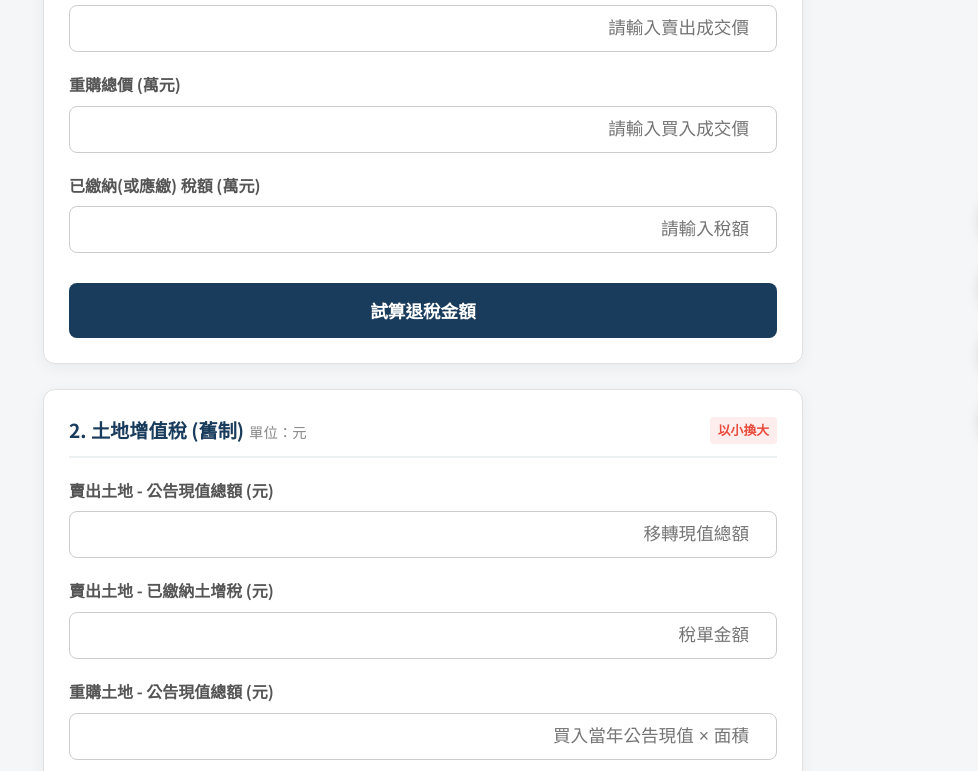
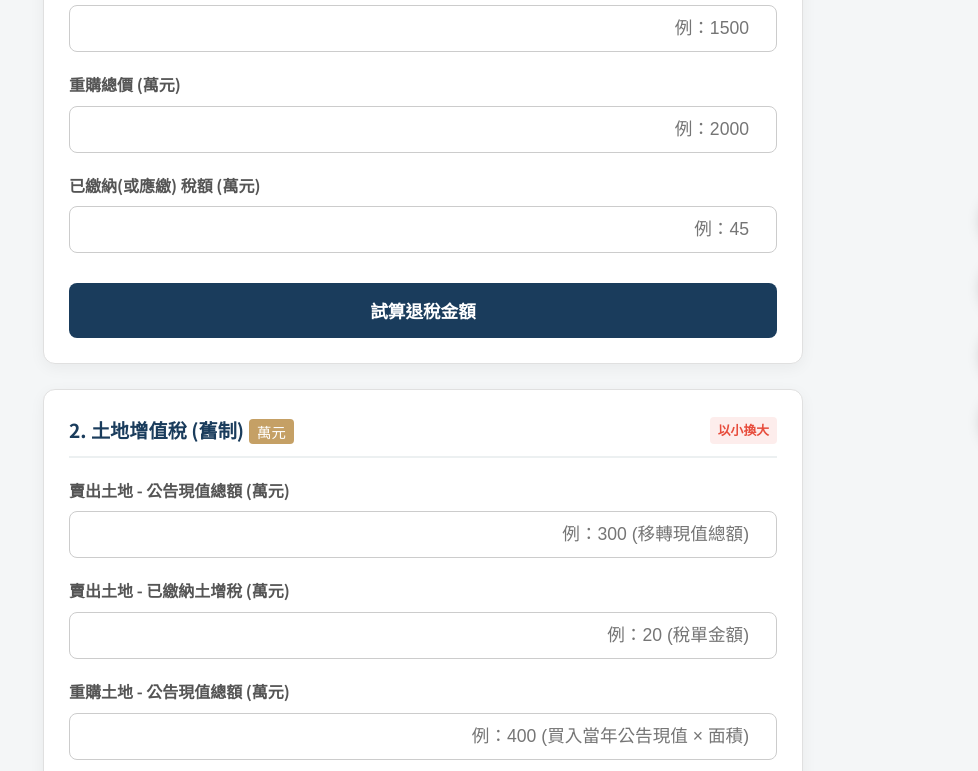
Before and after one commit to yangceo-taiwan/Land-value-added-tax-and-property-tax-refund-upon-repurchase, a plain HTML site: page index.html in a window 1280 px wide. Shown: the part 329-1100 px from the top of the page, 217-1195 px from the left. Drawn offline with nearby package versions, Linux system fonts and the light colour scheme.

Commit message:
Add files via upload

```diff
--- a/index.html
+++ b/index.html
@@ -51,7 +51,7 @@
         }
         input[type="number"]:focus { border-color: var(--brand-gold); outline: none; box-shadow: 0 0 0 3px rgba(197, 160, 101, 0.2); }
 
-        .unit-tag { font-size: 0.9rem; color: #888; font-weight: normal; margin-left: 5px; }
+        .unit-tag { font-size: 0.9rem; color: #fff; background:var(--brand-gold); padding:2px 8px; border-radius:4px; font-weight: normal; margin-left: 5px; }
 
         .btn-calc {
             width: 100%; padding: 15px; background: var(--brand-dark); color: white; border: none; border-radius: 8px;
@@ -128,23 +128,23 @@
 
         <div class="card">
             <div class="card-header">
-                <div>1. 房地合一稅 (新制)<span class="unit-tag">單位：萬元</span></div>
+                <div>1. 房地合一稅 (新制)<span class="unit-tag">萬元</span></div>
                 <span class="tag tag-sell">全額/比例退稅</span>
             </div>
 
             <div class="input-group">
                 <label>賣出總價 (萬元)</label>
-                <input type="number" v-model.number="new_sell_price" placeholder="請輸入賣出成交價">
+                <input type="number" v-model.number="new_sell_price" placeholder="例：1500">
             </div>
 
             <div class="input-group">
                 <label>重購總價 (萬元)</label>
-                <input type="number" v-model.number="new_buy_price" placeholder="請輸入買入成交價">
+                <input type="number" v-model.number="new_buy_price" placeholder="例：2000">
             </div>
 
             <div class="input-group">
                 <label>已繳納(或應繳) 稅額 (萬元)</label>
-                <input type="number" v-model.number="paid_tax" placeholder="請輸入稅額">
+                <input type="number" v-model.number="paid_tax" placeholder="例：45">
             </div>
 
             <button class="btn-calc" @click="calcNew">試算退稅金額</button>
@@ -161,32 +161,32 @@
 
         <div class="card">
             <div class="card-header">
-                <div>2. 土地增值稅 (舊制)<span class="unit-tag">單位：元</span></div>
+                <div>2. 土地增值稅 (舊制)<span class="unit-tag">萬元</span></div>
                 <span class="tag tag-buy">以小換大</span>
             </div>
 
             <div class="input-group">
-                <label>賣出土地 - 公告現值總額 (元)</label>
-                <input type="number" v-model.number="old_land_val" placeholder="移轉現值總額">
+                <label>賣出土地 - 公告現值總額 (萬元)</label>
+                <input type="number" v-model.number="old_land_val" placeholder="例：300 (移轉現值總額)">
             </div>
 
             <div class="input-group">
-                <label>賣出土地 - 已繳納土增稅 (元)</label>
-                <input type="number" v-model.number="old_land_tax" placeholder="稅單金額">
+                <label>賣出土地 - 已繳納土增稅 (萬元)</label>
+                <input type="number" v-model.number="old_land_tax" placeholder="例：20 (稅單金額)">
             </div>
 
             <div class="input-group">
-                <label>重購土地 - 公告現值總額 (元)</label>
-                <input type="number" v-model.number="new_land_val" placeholder="買入當年公告現值 × 面積">
+                <label>重購土地 - 公告現值總額 (萬元)</label>
+                <input type="number" v-model.number="new_land_val" placeholder="例：400 (買入當年公告現值 × 面積)">
             </div>
 
             <button class="btn-calc" @click="calcOld">試算退稅金額</button>
 
             <div class="result-box" v-if="old_refund !== null">
                 <div class="result-title">可退稅金額</div>
-                <div class="result-value">{{ formatMoney(old_refund) }} 元</div>
+                <div class="result-value">{{ formatWan(old_refund) }} 萬元</div>
                 <p style="font-size:0.9rem; color:#666; margin-top:10px;" v-if="old_refund === 0">
-                    不符合退稅資格 (重購現值不足以扣抵)
+                    不符合退稅資格<br>(原因：重購現值 不足扣抵 賣出淨值)
                 </p>
             </div>
         </div>
@@ -255,26 +255,20 @@
                 new_refund: null,
                 new_refund_ratio: 0,
 
-                // 舊制 (單位：元)
+                // 舊制 (單位：萬元)
                 old_land_val: null,
                 old_land_tax: null,
                 new_land_val: null,
                 old_refund: null
             },
             methods: {
-                // 格式化千分位 (元)
-                formatMoney(num) {
-                    if (num === null) return 0;
-                    return num.toString().replace(/\B(?=(\d{3})+(?!\d))/g, ",");
-                },
-                // 格式化萬元 (保留小數點)
+                // 格式化萬元 (保留小數點後兩位，若整數則無小數)
                 formatWan(num) {
                     if (num === null) return 0;
-                    // 如果有小數，保留兩位；如果是整數，不顯示小數
                     return parseFloat(num.toFixed(2)).toLocaleString();
                 },
                 calcNew() {
-                    // 單位皆為萬元，邏輯不變
+                    // 單位皆為萬元
                     if (!this.new_sell_price || !this.new_buy_price || !this.paid_tax) {
                         alert("請填寫所有房地合一稅欄位 (單位：萬元)");
                         return;
@@ -287,12 +281,16 @@
                     this.new_refund = this.paid_tax * ratio;
                 },
                 calcOld() {
+                    // 單位皆為萬元
                     if (!this.old_land_val || !this.old_land_tax || !this.new_land_val) {
-                        alert("請填寫所有土地增值稅欄位");
+                        alert("請填寫所有土地增值稅欄位 (單位：萬元)");
                         return;
                     }
 
-                    // 餘額 = 重購現值 - (賣出現值 - 已繳稅)
+                    // 公式：A = 重購現值, B = 賣出現值, C = 已繳稅
+                    // 餘額 = A - (B - C)
+                    // 若 餘額 > 0，則退還 餘額，但上限為 C
+
                     let balance = this.new_land_val - (this.old_land_val - this.old_land_tax);
 
                     if (balance <= 0) {
```
